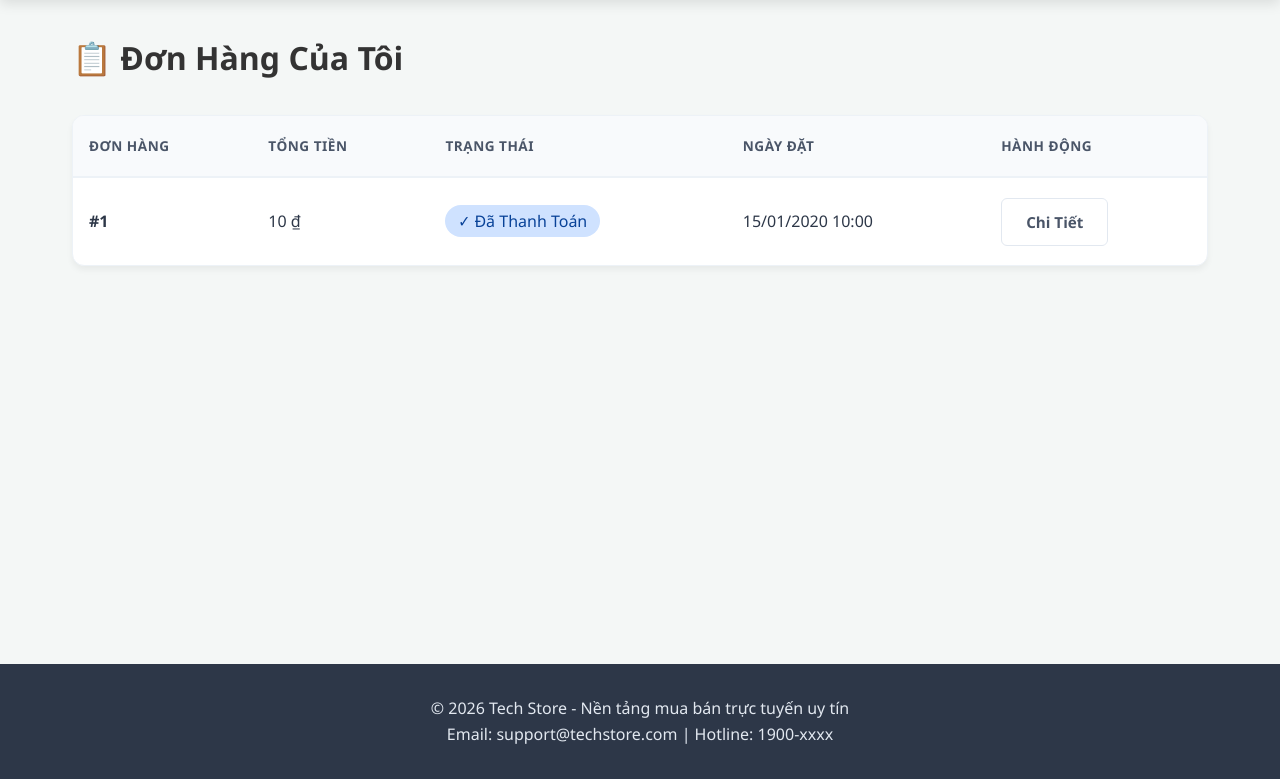
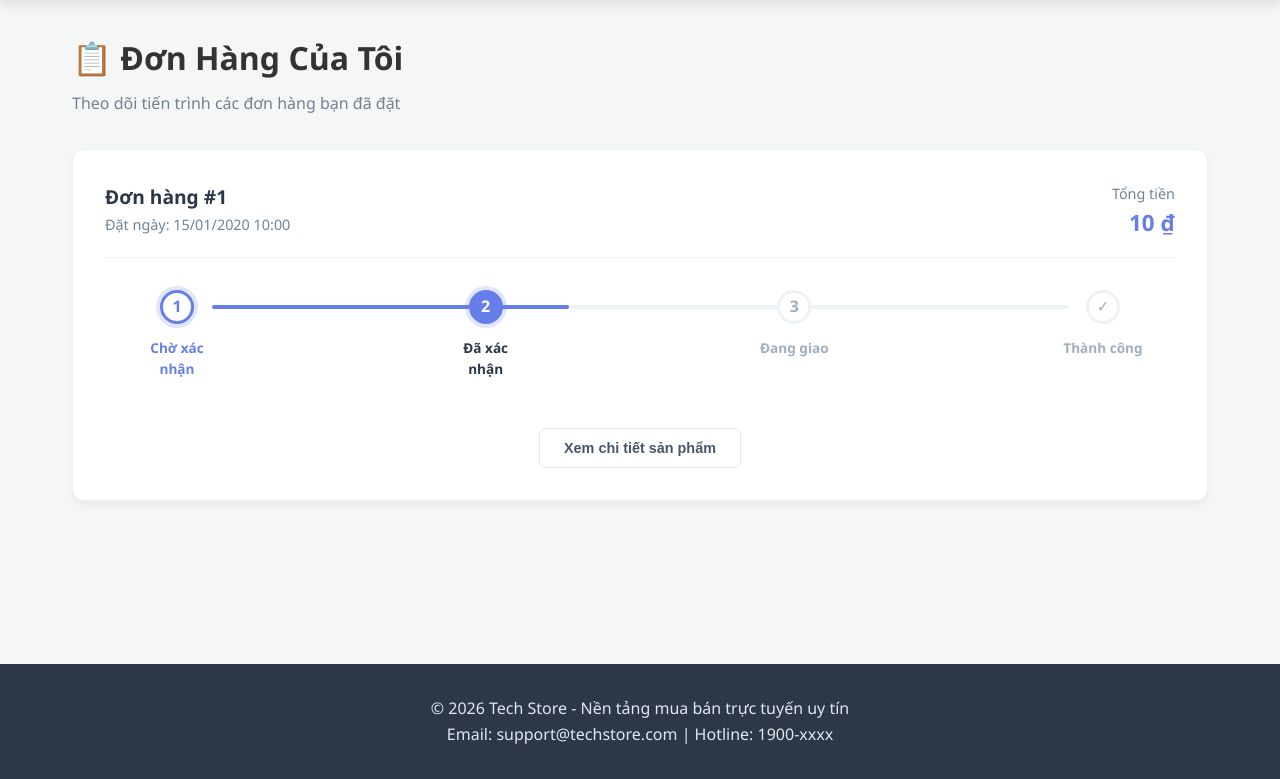
Before and after one commit to DoHoang21/web-v1, a Flask app: page /orders in a window 1280 px wide. Shown: the part 78-857 px from the top of the page. Run offline with Flask 3, Linux system fonts and the light colour scheme; the visitor is signed in with stand-in values (Sample User, id 1); tables that the repository leaves empty hold one stand-in row (values such as "Sample post").

Commit message:
Add files via upload

```diff
--- a/templates/orders.html
+++ b/templates/orders.html
@@ -1,47 +1,85 @@
 {% extends "layout.html" %}
 
 {% block content %}
-<h1>📋 Đơn Hàng Của Tôi</h1>
+<style>
+/* CSS cho Timeline Đơn Hàng */
+.order-card { background: white; border-radius: 12px; padding: 2rem; margin-bottom: 2rem; box-shadow: 0 4px 6px rgba(0,0,0,0.05); border: 1px solid #edf2f7; }
+.order-header { display: flex; justify-content: space-between; border-bottom: 1px solid #edf2f7; padding-bottom: 1rem; margin-bottom: 2rem; }
+.order-id { font-size: 1.2rem; font-weight: 800; color: #2d3748; }
+.order-date { color: #718096; font-size: 0.9rem; }
+
+/* Timeline Container */
+.timeline-container { position: relative; margin: 2rem 0 3rem; padding: 0 2rem; }
+.timeline-track { position: absolute; top: 15px; left: 10%; right: 10%; height: 4px; background: #edf2f7; z-index: 1; border-radius: 2px; }
+.timeline-progress { position: absolute; top: 15px; left: 10%; height: 4px; background: #667eea; z-index: 2; transition: width 0.5s ease; border-radius: 2px; }
+.timeline-steps { display: flex; justify-content: space-between; position: relative; z-index: 3; }
+
+.timeline-step { display: flex; flex-direction: column; align-items: center; gap: 0.8rem; width: 80px; text-align: center; }
+.step-icon { width: 34px; height: 34px; background: white; border: 3px solid #edf2f7; border-radius: 50%; display: flex; align-items: center; justify-content: center; font-weight: bold; color: #a0aec0; transition: all 0.3s; }
+.step-label { font-size: 0.85rem; font-weight: 600; color: #a0aec0; }
+
+/* Active States */
+.timeline-step.active .step-icon { border-color: #667eea; background: #667eea; color: white; box-shadow: 0 0 0 4px rgba(102, 126, 234, 0.2); }
+.timeline-step.active .step-label { color: #2d3748; }
+.timeline-step.completed .step-icon { border-color: #667eea; background: white; color: #667eea; }
+.timeline-step.completed .step-label { color: #667eea; }
+</style>
+
+<div class="mb-2">
+    <h1>📋 Đơn Hàng Của Tôi</h1>
+    <p style="color: #718096; margin-top: 0.5rem;">Theo dõi tiến trình các đơn hàng bạn đã đặt</p>
+</div>
 
 {% if orders %}
-    <table class="mt-2">
-        <thead>
-            <tr>
-                <th>Đơn Hàng</th>
-                <th>Tổng Tiền</th>
-                <th>Trạng Thái</th>
-                <th>Ngày Đặt</th>
-                <th>Hành Động</th>
-            </tr>
-        </thead>
-        <tbody>
-            {% for order in orders %}
-                <tr>
-                    <td><strong>#{{ order.id }}</strong></td>
-                    <td>{{ "{:,.0f}".format(order.total_price) }} ₫</td>
-                    <td>
-                        {% if order.status == 'pending' %}
-                            <span style="background: #fff3cd; color: #856404; padding: 0.3rem 0.8rem; border-radius: 20px;">⏳ Chờ Xác Nhận</span>
-                        {% elif order.status == 'paid' %}
-                            <span style="background: #cfe2ff; color: #084298; padding: 0.3rem 0.8rem; border-radius: 20px;">✓ Đã Thanh Toán</span>
-                        {% elif order.status == 'shipped' %}
-                            <span style="background: #d1ecf1; color: #0c5460; padding: 0.3rem 0.8rem; border-radius: 20px;">📦 Đang Gửi</span>
-                        {% elif order.status == 'delivered' %}
-                            <span style="background: #d4edda; color: #155724; padding: 0.3rem 0.8rem; border-radius: 20px;">✓ Đã Giao</span>
-                        {% endif %}
-                    </td>
-                    <td>{{ order.created_at.strftime('%d/%m/%Y %H:%M') }}</td>
-                    <td>
-                        <a href="/order-success/{{ order.id }}" class="btn-secondary">Chi Tiết</a>
-                    </td>
-                </tr>
-            {% endfor %}
-        </tbody>
-    </table>
+    {% for order in orders %}
+        <div class="order-card">
+            <div class="order-header">
+                <div>
+                    <div class="order-id">Đơn hàng #{{ order.id }}</div>
+                    <div class="order-date">Đặt ngày: {{ order.created_at.strftime('%d/%m/%Y %H:%M') }}</div>
+                </div>
+                <div style="text-align: right;">
+                    <div style="font-size: 0.9rem; color: #718096;">Tổng tiền</div>
+                    <div style="font-size: 1.4rem; font-weight: 800; color: #667eea;">{{ "{:,.0f}".format(order.total_price) }} ₫</div>
+                </div>
+            </div>
+
+            {% set status_level = {'pending': 1, 'paid': 2, 'shipped': 3, 'delivered': 4}[order.status] %}
+            {% set progress_width = (status_level - 1) * 33.33 %}
+
+            <div class="timeline-container">
+                <div class="timeline-track"></div>
+                <div class="timeline-progress" style="width: {{ progress_width }}%;"></div>
+                <div class="timeline-steps">
+                    <div class="timeline-step {% if status_level >= 1 %}active{% endif %} {% if status_level > 1 %}completed{% endif %}">
+                        <div class="step-icon">1</div>
+                        <div class="step-label">Chờ xác nhận</div>
+                    </div>
+                    <div class="timeline-step {% if status_level >= 2 %}active{% endif %} {% if status_level > 2 %}completed{% endif %}">
+                        <div class="step-icon">2</div>
+                        <div class="step-label">Đã xác nhận</div>
+                    </div>
+                    <div class="timeline-step {% if status_level >= 3 %}active{% endif %} {% if status_level > 3 %}completed{% endif %}">
+                        <div class="step-icon">3</div>
+                        <div class="step-label">Đang giao</div>
+                    </div>
+                    <div class="timeline-step {% if status_level == 4 %}active{% endif %}">
+                        <div class="step-icon">✓</div>
+                        <div class="step-label">Thành công</div>
+                    </div>
+                </div>
+            </div>
+
+            <div style="text-align: center; margin-top: 1rem;">
+                <button class="btn-secondary" onclick="alert('Chi tiết đơn hàng sẽ hiển thị ở đây!')" style="font-size: 0.9rem;">Xem chi tiết sản phẩm</button>
+            </div>
+        </div>
+    {% endfor %}
 {% else %}
-    <div class="alert alert-info text-center" style="margin-top: 2rem;">
-        <h3>Chưa có đơn hàng nào</h3>
-        <p>Hãy quay lại <a href="/">trang chủ</a> để mua sắm</p>
+    <div style="background: white; border-radius: 12px; padding: 4rem 2rem; text-align: center; border: 1px dashed #cbd5e0;">
+        <div style="font-size: 4rem; opacity: 0.5; margin-bottom: 1rem;">📦</div>
+        <h3 style="color: #2d3748;">Bạn chưa có đơn hàng nào</h3>
+        <a href="/" class="btn-primary mt-2">Bắt Đầu Mua Sắm Ngay</a>
     </div>
 {% endif %}
 {% endblock %}
```
